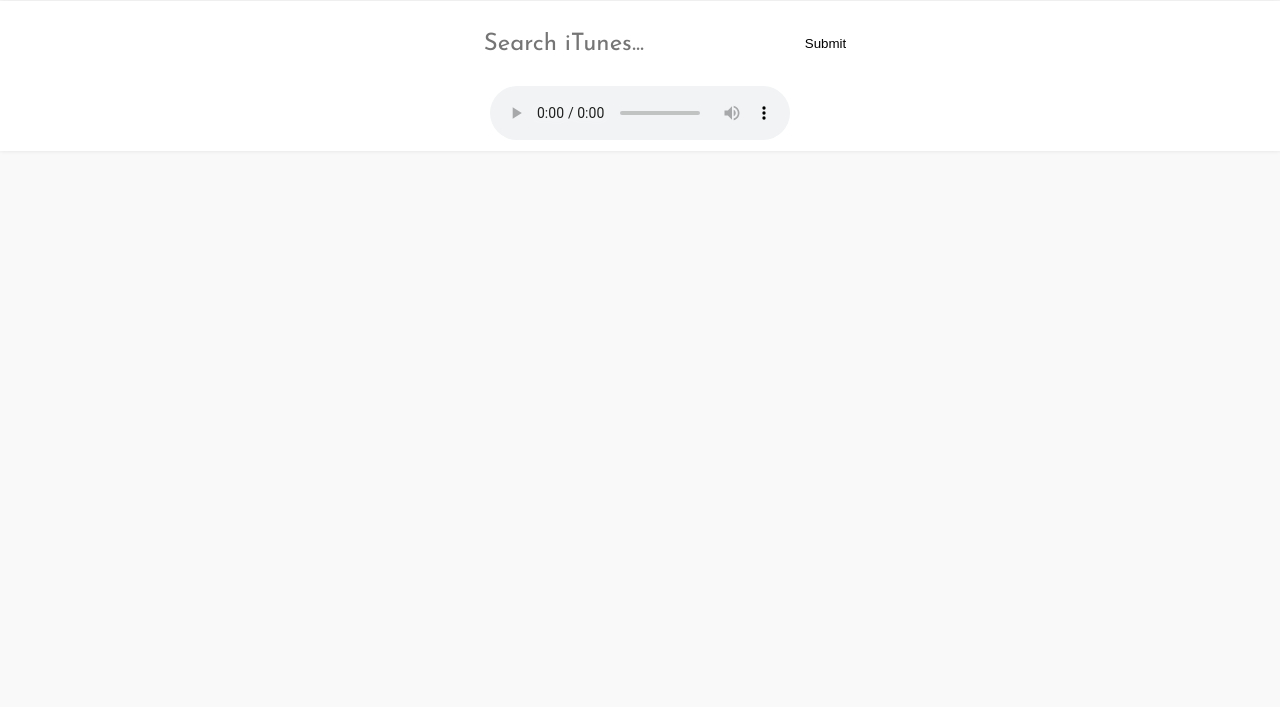
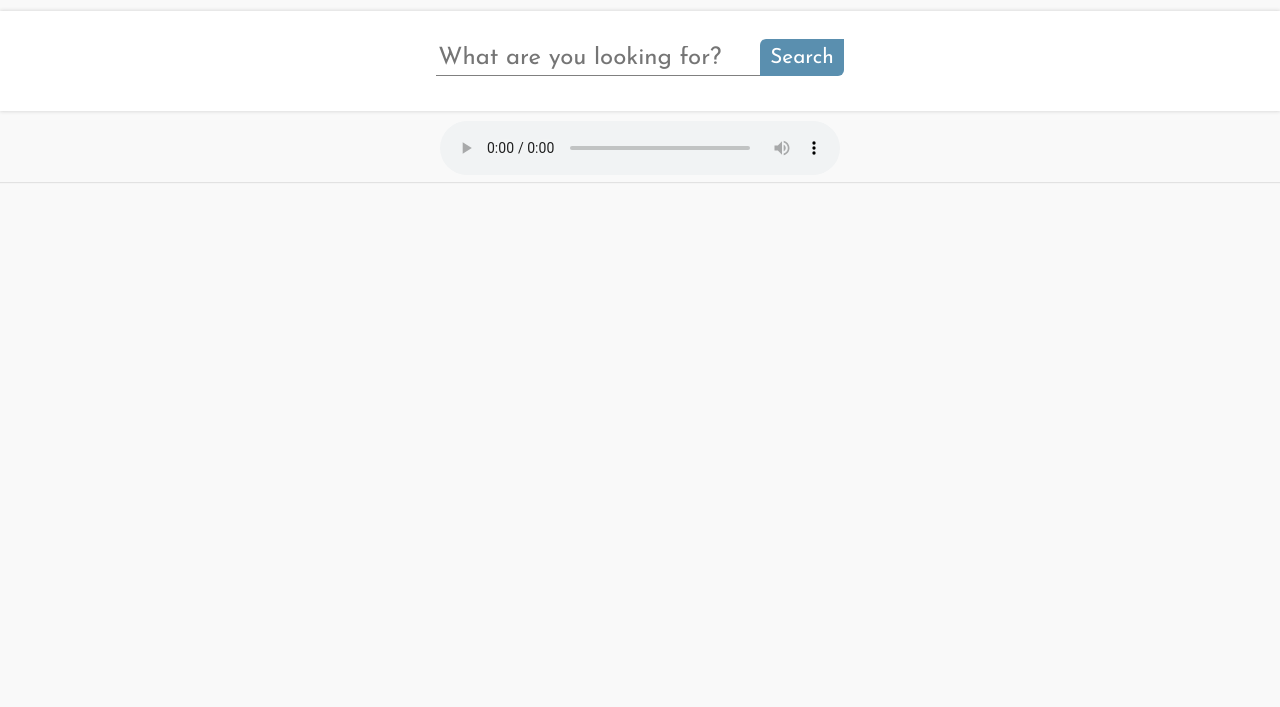
Before and after one commit to JillianLacey/itunes-music-search, a plain HTML site: page index.html in a window 1280 px wide. Shown: the part 93-800 px from the top of the page. Drawn offline with nearby package versions, Linux system fonts and the light colour scheme.

Commit message:
update flex and css

```diff
--- a/index.html
+++ b/index.html
@@ -9,22 +9,25 @@
 </head>
 
 <body>
-  <div class="container">
+  <div class="wrapper">
+    <div class="container-1">
       <header>
         <h1>iTunes Music Search</h1>
       </header>
       <section class="search">
         <form class="search-form">
-        <input id="input" type="text" autocomplete="off" placeholder="Search iTunes...">
-        <input id="submit" type="submit" value="Submit">
+          <input id="input" type="text" autocomplete="off" placeholder="What are you looking for?">
+          <input id="submit" type="submit" value="Search">
         </form>
+      </section>
+      <section class="player">
         <audio class="music-player" controls="controls" autoplay></audio>
       </section>
-    <!-- <section class="player">
-    </section> -->
+    </div>
 
-
+    <div class="container-2">
       <section class="mainContent"></section>
+    </div>
   </div>
   <script src="https://unpkg.com/axios/dist/axios.min.js"></script>
   <script src="main.js"></script>
--- a/main.js
+++ b/main.js
@@ -43,7 +43,9 @@ function populateHTML(res) {
       <p>${artistName}</p>
       <p>${trackName}</p>
 
-      <button type="button" value=${preview}>Play</button>
+      <button class="fa fa-play-circle-o fa-lg" type="button" value=${preview}> </button>
+
+
     </div>
   </div>
   `
--- a/styles.css
+++ b/styles.css
@@ -1,8 +1,14 @@
 body {
-  margin: 0 auto;
+  margin: 0;
   background-color: #f9f9f9;
   font-family: 'Josefin Sans', sans-serif;
-  align-content: center;
+}
+
+.wrapper {
+  width: 100%;
+  display: flex;
+  flex-direction: column;
+  align-items: center;
 }
 
 h1 {
@@ -11,54 +17,63 @@ h1 {
   text-align: center;
 }
 
-.container {
-  align-content: center;
+.container-1 {
+  margin-top: 10px;
+  width: 100%;
+}
+
+.container-2 {
+  width: 80%;
 }
 
 .search {
   background-color: #ffffff;
-  height: 150px;
-  box-shadow: 0 0 4px rgba(25, 25, 25, 0.1);
+  height: 100px;
+  box-shadow: 0 0 4px rgba(25, 25, 25, 0.2);
   display: flex;
-  flex-direction: column;
   justify-content: center;
-  align-items: center;
 }
 
 .search-form {
   border: none;
   display: flex;
   align-items: center;
-  padding: 20px 0 30px 0;
 }
 
 #input {
+  font-family: 'Josefin Sans', sans-serif;
   border: none;
+  border-bottom: 1px solid grey;
   background-color: #fff;
-  padding: 0 50px 0 50px;
-  text-align: left;
-  vertical-align: middle;
+  padding-bottom: 5px;
   outline: none;
   font-size: 1.5rem;
-  font-family: 'Josefin Sans', sans-serif;
+  width: 20rem;
 }
 
 #submit {
   cursor: pointer;
-  padding: 0;
+  padding: 8px 10px 8px 10px;
   border: none;
   background: none;
+  font-family: 'Josefin Sans', sans-serif;
+  font-size: 1.3rem;
+  border-radius: 6px 0px 6px 0px;
+  outline: none;
+  background-color: #5a8faf;
+  color: #fff;
+  margin-bottom: 7px;
 }
 
-.music-player {
-  /* cursor: pointer; */
-  align-content: center;
+#submit:hover {
+  color: #fff;
+  background-color: #406196;
 }
 
 .mainContent {
   display: flex;
   flex-wrap: wrap;
-  margin: 50px 50px 0px 140px;
+  margin: 50px 0 0 10px;
   justify-content: center;
 }
 
@@ -66,7 +81,6 @@ h1 {
   width: 120px;
   background-color: #fff;
   box-shadow: 0 1px 2px rgba(25, 25, 25, 0.2);
-  cursor: pointer;
   padding: 10px 20px;
   border-radius: 8px;
   margin: 0 25px 25px 0;
@@ -76,25 +90,29 @@ h1 {
   text-align: center;
 }
 
-img:hover {
-  opacity: .5;
-  /* transform: perspective(200px) rotateY(-20deg);
-  transition: transform .9s; */
+button {
+  border: 0;
+  background-color: #fff;
+  color: #646c77;
+  outline: none;
+  cursor: pointer;
+  font-size: 1.6rem !important;
+  padding: 10px 30px;
 }
 
-.content-parent {
-  align-content: center;
+button:hover {
+  color: #5a8faf;
 }
 
+.player {
+  display: flex;
+  padding: 10px 0 7px 0;
+  justify-content: center;
+  box-shadow: 0 1px 1px rgba(25, 25, 25, 0.1);
+}
 
-/* .container-results:hover {
-  -ms-transform: scale(1.1, 1.1);
-  -webkit-transform: scale(1.1, 1.1);
-  transform: scale(1.1, 1.1);
-  z-index: 9999;
-  border-right: 1px solid transparent;
-  border-bottom: 1px solid transparent;
+.music-player {
   cursor: pointer;
-  transition: transform .4s;
-
-} */
+  align-content: center;
+  width: 400px;
+}
```
Lines whose indentation alone changed are shown as unchanged.
